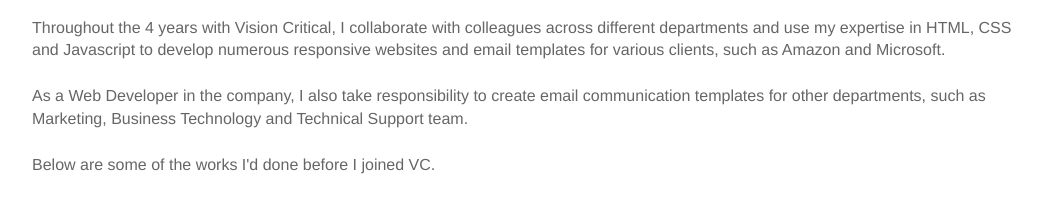
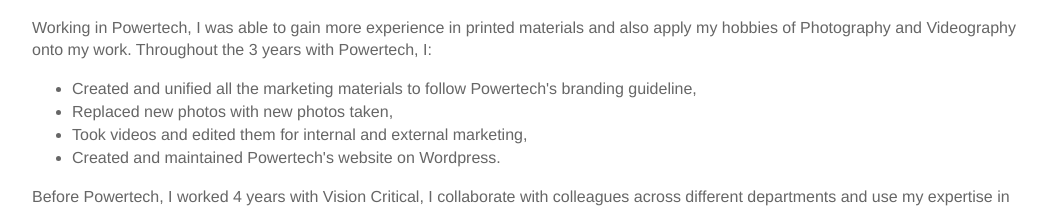
Before and after one commit to einniwku/WinnieKu, a plain HTML site: page works.html in a window 1280 px wide. Shown: the part 232-443 px from the top of the page, without its empty margins (108-1155 px from the left). Drawn offline with Linux system fonts and the light colour scheme; a script that the page names is missing; a web font is replaced by a local one.

Commit message:
Update works.html

```diff
--- a/works.html
+++ b/works.html
@@ -60,7 +60,15 @@
           <div class="text-wrapper">
             <h1>Previous Works</h1>
             <p>
-              Throughout the 4 years with Vision Critical, I collaborate with colleagues across different departments and use my expertise in HTML, CSS and Javascript to develop numerous responsive websites and email templates for various clients, such as Amazon and Microsoft.<br><br>
+              Working in Powertech, I was able to gain more experience in printed materials and also apply my hobbies of Photography and Videography onto my work. Throughout the 3 years with Powertech, I:
+              <ul>
+                <li>Created and unified all the marketing materials to follow Powertech's branding guideline,</li>
+                <li>Replaced new photos with new photos taken,</li>
+                <li>Took videos and edited them for internal and external marketing,</li>
+                <li>Created and maintained Powertech's website on Wordpress.</li>
+              </ul>
+
+              Before Powertech, I worked 4 years with Vision Critical, I collaborate with colleagues across different departments and use my expertise in HTML, CSS and Javascript to develop numerous responsive websites and email templates for various clients, such as Amazon and Microsoft.<br><br>
 
               As a Web Developer in the company, I also take responsibility to create email communication templates for other departments, such as Marketing, Business Technology and Technical Support team.<br><br>
 
```
